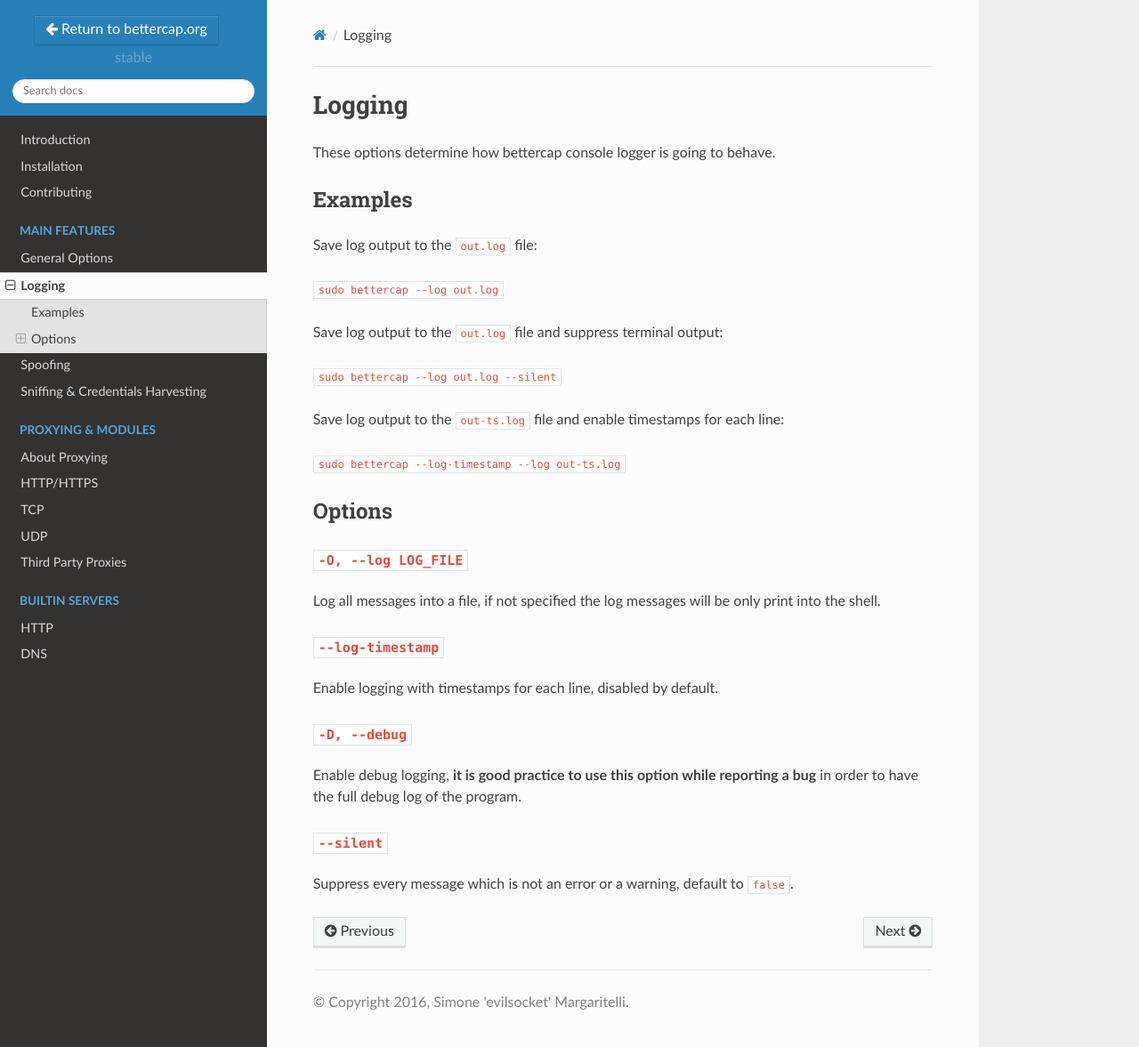
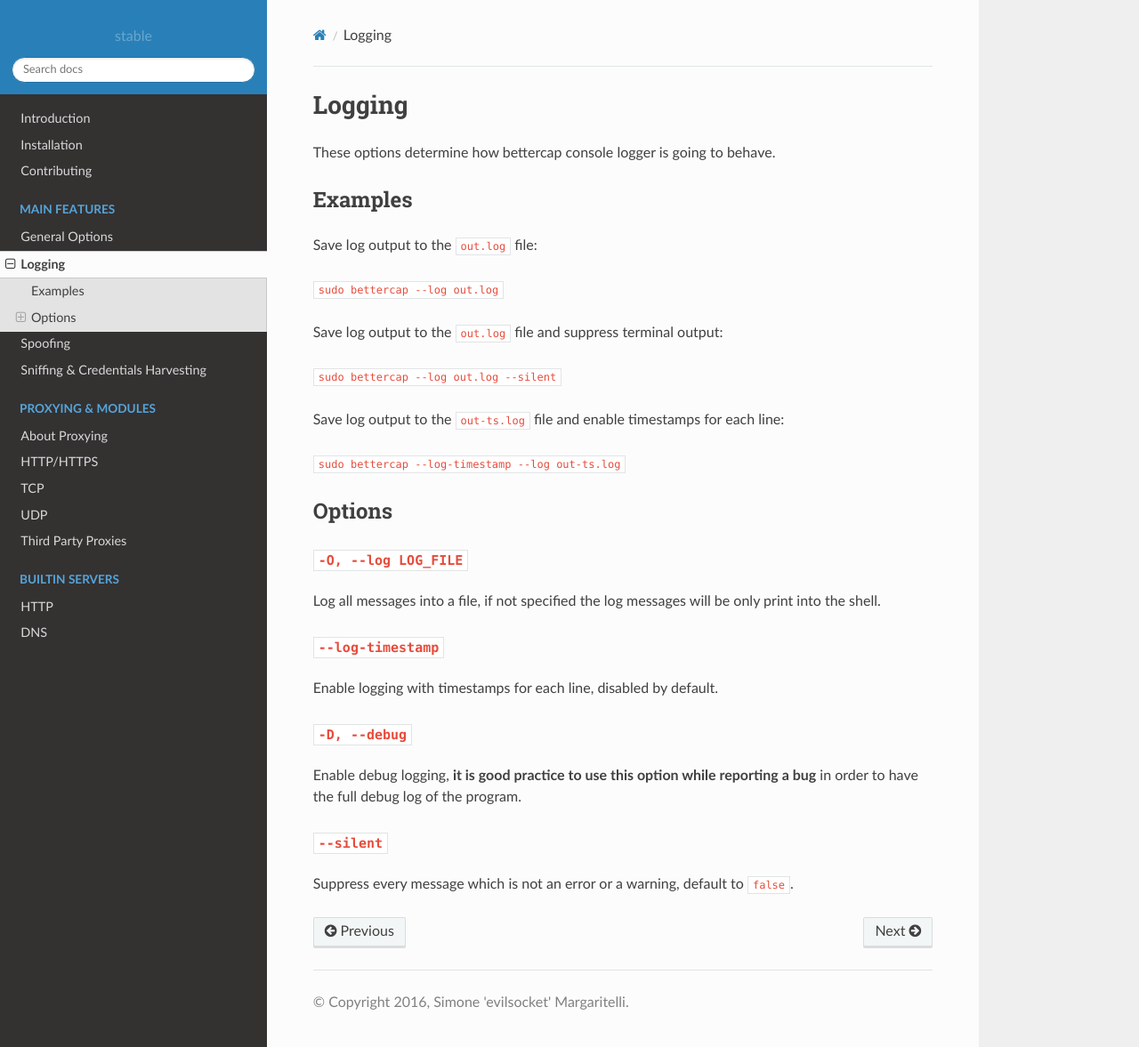
Before and after one commit to evilsocket/bettercap, a Sphinx documentation site: the page built from docs/logging.md, in a window 1280 px wide and 1177 px high. Shown: the whole window at 89% size. Built offline with Sphinx 7.4.7 and the Read the Docs theme 2.0.0, drawn with Linux system fonts in a browser that asks for light colours.

Commit message:
Preparing for serverless website

```diff
--- a/docs/_templates/page.html
+++ b/docs/_templates/page.html
@@ -1,11 +1,5 @@
 {% extends "!page.html" %}
 {% block sidebartitle %}
-    <a href="https://bettercap.org/" style="margin-bottom: 7px; background: none !important;">
-        <button class="btn btn-info">
-            <i class="fa fa-arrow-left"></i>
-            Return to bettercap.org
-        </button>
-    </a>
     {{ super() }}
 {% endblock %}
 {% block footer %}
```
